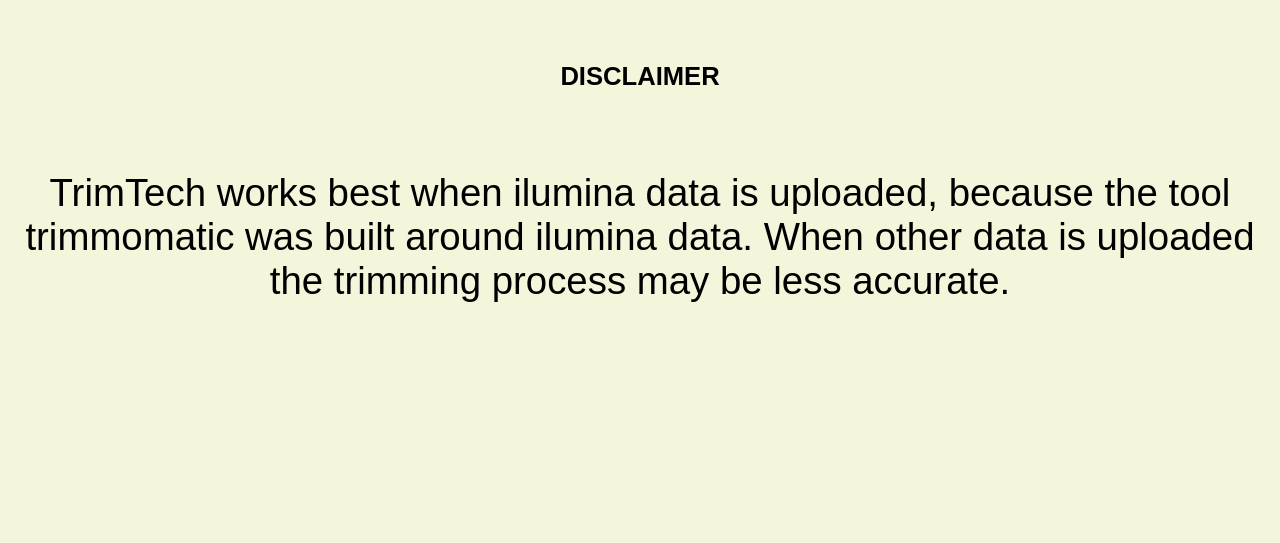
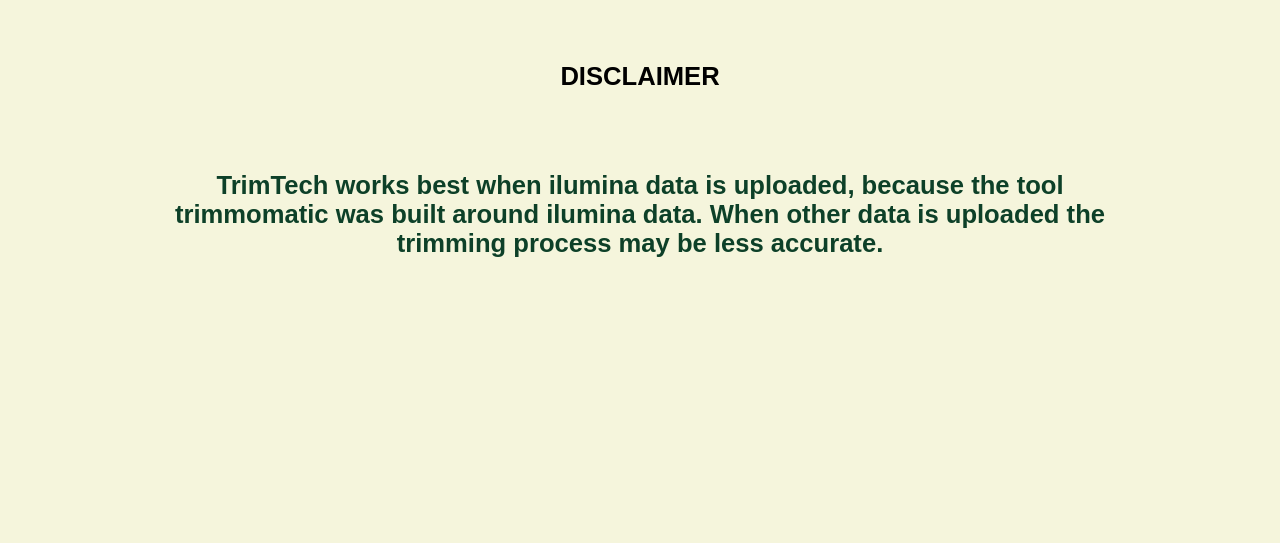
Before and after one commit to KasthuryI/Bio-informatica-toolbox, a Python web app: template templates/disclaimer.html in a window 1280 px wide. Shown: the part 58-601 px from the top of the page. Run offline with Jinja, Linux system fonts and the light colour scheme; the template is opened without the code that fills it, so the values that code supplies are empty.

Commit message:
fixed indentations in html codes

```diff
--- a/static/style.css
+++ b/static/style.css
@@ -456,11 +456,14 @@ body {
 .text_disclaimer_page{
   position: relative;
   font-family: sans-serif;
-  font-size: 3vw;
-  color: #000000;
+  font-size: 2vw;
+  font-weight: bolder;
+  color: #0D4028;
   text-decoration: none;
   text-align: center;
-  margin: 0px;
+  margin: 15px;
+  margin-right: 150px;
+  margin-left: 150px;
   top: 60px;
 }
 
--- a/templates/disclaimer.html
+++ b/templates/disclaimer.html
@@ -34,7 +34,8 @@
    <!-- CONTENT -->
    <h3 class="head_text_disclaimer_page"> DISCLAIMER </h3>
    <div class="text_disclaimer_page">
-      <p> TrimTech works best when ilumina data is uploaded, because the tool trimmomatic was built around ilumina data. When other data is uploaded the trimming process may be less accurate.</p>
+      <p> TrimTech works best when ilumina data is uploaded, because the tool trimmomatic was built around
+         ilumina data. When other data is uploaded the trimming process may be less accurate.</p>
    </div>
 
 
--- a/templates/fastqc.html
+++ b/templates/fastqc.html
@@ -31,7 +31,7 @@
    </header>
 
 
-    <!-- CONTENT -->
+   <!-- CONTENT -->
    <h1 class="head_text_fastqc"> WHAT IS FASTQC? </h1>
    <p class="text_fastqc">
       FastQC is a visualisation tool for FastQ files. This tool visualizes some of the provided data
--- a/templates/how_does_it_work.html
+++ b/templates/how_does_it_work.html
@@ -28,7 +28,7 @@
          <a href="contactpage.html"> CONTACT </a>
       </nav>
 
-    </header>
+   </header>
 
 
     <!-- CONTENT -->
@@ -38,7 +38,7 @@
     </div>
 
 
-       <!-- FOOTER -->
+   <!-- FOOTER -->
 
    <footer>
     <div class="footer">
@@ -46,7 +46,7 @@
           <p> &copy;TrimTech ALL RIGHTS RESERVED</p>
        </div>
     </div>
- </footer>
+   </footer>
 
 </body>
 </html>
--- a/templates/trimmomatic.html
+++ b/templates/trimmomatic.html
@@ -48,7 +48,7 @@
     <br>
 
     <h2 class="main_headers_text_trimmomatic"> Algorithms in Trimmomatic</h2>
-    <p div class="text_trimmomatic">
+    <p class="text_trimmomatic">
         Trimmomatic has two methods to detect technical sequences
         within a read. The first method works by finding a
         close match between the read and a technical sequence
```
Also changed, not shown: templates/about.html (indentation only), templates/contactpage.html (indentation only), templates/uploadpage.html (indentation only). Lines whose indentation alone changed are shown as unchanged.
